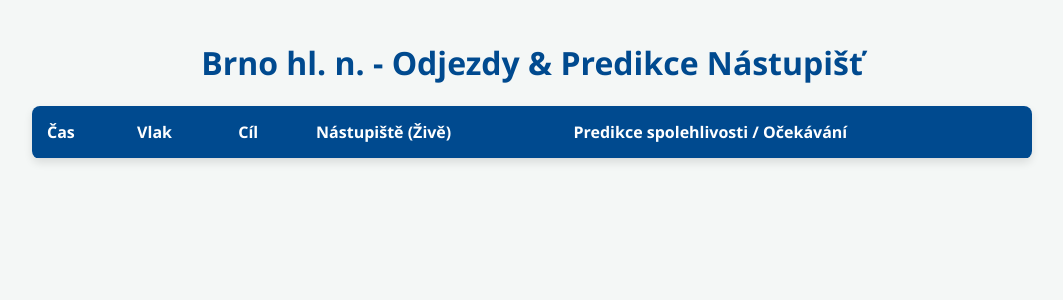
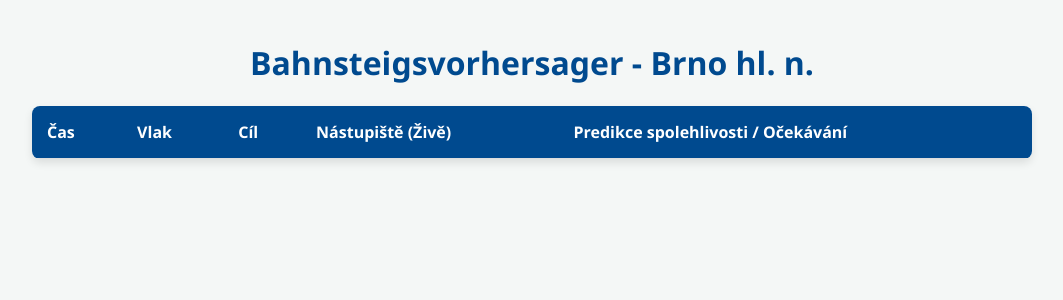
Before and after one commit to hoermalmeister/Bahnsteigsvorhersager, a Flask app: page / in a window 1280 px wide. Shown: the top 300 px of the page, without its empty margins (108-1171 px from the left). Run offline with Flask 3, Linux system fonts and the light colour scheme; data that the repository does not hold is empty; some libraries are stand-ins or nearby versions.

Commit message:
Update index.html

```diff
--- a/templates/index.html
+++ b/templates/index.html
@@ -3,7 +3,7 @@
 <head>
     <meta charset="UTF-8">
     <meta name="viewport" content="width=device-width, initial-scale=1.0">
-    <title>Chytrá Tabule - Brno hl. n.</title>
+    <title>Bahnsteigsvorhersager Brno</title>
     <style>
         body { font-family: 'Segoe UI', Tahoma, Geneva, Verdana, sans-serif; background-color: #f4f7f6; color: #333; margin: 0; padding: 20px; }
         h1 { text-align: center; color: #004a8f; }
@@ -23,7 +23,7 @@
 </head>
 <body>
 
-    <h1>Brno hl. n. - Odjezdy & Predikce Nástupišť</h1>
+    <h1>Bahnsteigsvorhersager - Brno hl. n.</h1>
 
     <table>
         <thead>
```
